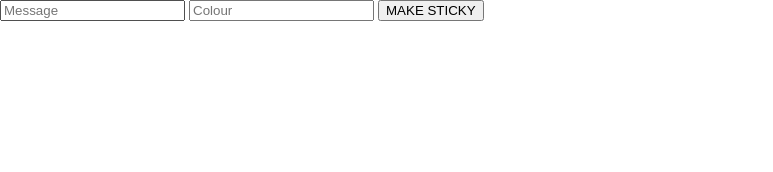
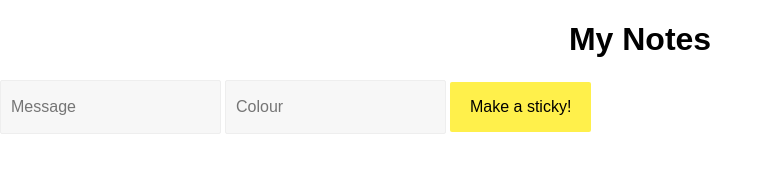
Before and after one commit to silentparty/js1-stickies, a plain HTML site: page index.html in a window 1280 px wide. Shown: the whole page, without its empty margins (0-773 px from the left). Drawn offline with Linux system fonts and the light colour scheme.

Commit message:
uh, not sure what changed :(

```diff
--- a/index.html
+++ b/index.html
@@ -6,32 +6,62 @@
       margin: 0;
       height: 100%;
       width: 100%;
+      font-size: 16px;
     }
     .container {
       display: flex;
       justify-content: space-around;
       flex-wrap: wrap;
     }
+    h1 {
+      font-family: sans-serif;
+      text-align: center;
+    }
     .box {
+      font-family: sans-serif;
       padding: 1em;
       height: 200px;
       width: 200px;
       margin: 2px;
       text-align: center;
-      font-size: 2em;
+      font-size: 2rem;
       line-height: 2em;
       font-weight: bold;
-      border: 1px solid #777;
-}
+      box-shadow: 0px 5px 8px 0px rgba(0,0,0,0.10);
+    }
+    input, button {
+      height: 50px;
+      font-size: 1rem;
+    }
+    input {
+      padding-left: 10px;
+      border: 1px solid #eee;
+      border-radius: 2px;
+      background: #f7f7f7;
+    }
+    input:active {
+      background-color: #f1f1f1;
+    }
+    button {
+      border: none;
+      border-radius: 2px;
+      background-color: #fff04b;
+      padding: 10px 20px;
+    }
+    button:active {
+      color: #222;
+      background-color: #ccc038;
+    }
   </style>
 
 </head>
 <body>
 
+<h1>My Notes</h1>
 
     <input id="text" type="text" placeholder="Message">
     <input id="colour" type="text" placeholder="Colour">
-    <input id="make-sticky" type="button" name="make-sticky" value="MAKE STICKY">
+    <button type="button" id="make-sticky">Make a sticky!</button>
 
 
   <div class="container"></div>
```
